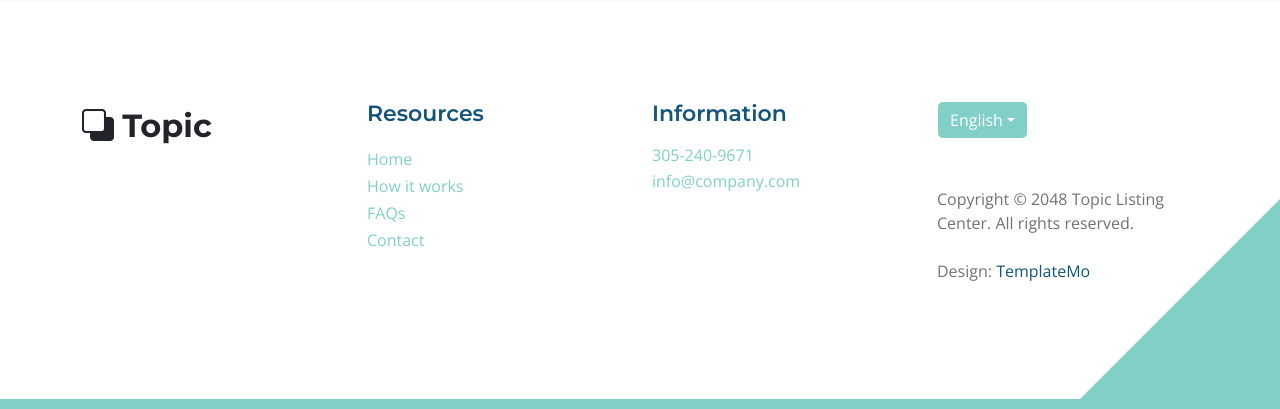
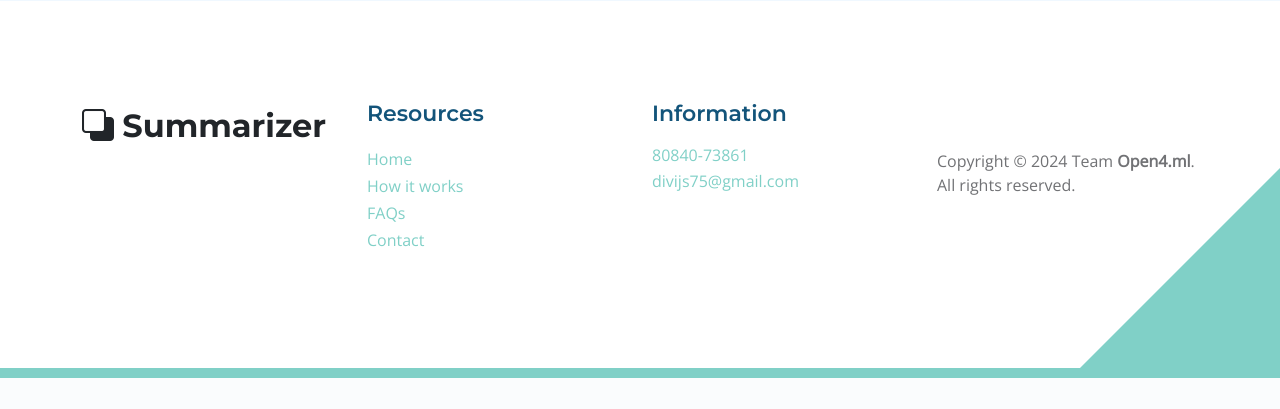
Before and after one commit to Akashsah2003/Summariser, a Flask app: page / in a window 1280 px wide. Shown: the part 3381-3790 px from the top of the page. After the commit the page ends 3759 px from the top, so only its background shows below. Run offline with Flask 3, Linux system fonts and the light colour scheme; parts of the project's set-up code (start-up, migrations or seed data) failed here and were passed over; some libraries are stand-ins or nearby versions.

Commit message:
minor changes

```diff
--- a/templates/index.html
+++ b/templates/index.html
@@ -262,64 +262,56 @@
                         <div class="col-lg-3 col-md-6 col-12 mb-3 mb-lg- mb-md-0 ms-auto">
                             <h4 class="mb-3">Head office</h4>
 
-                            <p>Bay St &amp;, Larkin St, San Francisco, CA 94109, United States</p>
+                            <p>Hall 4, IIIT-Jabalpur, Jabalpur, Madhya Pradesh, India</p>
 
                             <hr>
 
                             <p class="d-flex align-items-center mb-1">
                                 <span class="me-2">Phone</span>
-
-                                <a href="tel: 305-240-9671" class="site-footer-link">
-                                    305-240-9671
+                                <a href="tel: 8084073861" class="site-footer-link">
+                                    80840-73861
                                 </a>
                             </p>
 
                             <p class="d-flex align-items-center">
                                 <span class="me-2">Email</span>
-
-                                <a href="mailto:info@company.com" class="site-footer-link">
-                                    info@company.com
+                                <a href="mailto:divijs75@gmail.com" class="site-footer-link">
+                                    divijs75@gmail.com
                                 </a>
                             </p>
                         </div>
-
-                        <div class="col-lg-3 col-md-6 col-12 mx-auto">
-                            <h4 class="mb-3">Dubai office</h4>
-
-                            <p>Burj Park, Downtown Dubai, United Arab Emirates</p>
-
+                        <div class="col-lg-3 col-md-6 col-12 mb-3 mb-lg- mb-md-0 ms-auto">
+                            <h4 class="mb-3">Incubation office</h4>
+                            <p>IISc Banglore, CV Raman Rd, Bengaluru, India</p>
                             <hr>
 
                             <p class="d-flex align-items-center mb-1">
                                 <span class="me-2">Phone</span>
-
-                                <a href="tel: 110-220-3400" class="site-footer-link">
-                                    110-220-3400
+                                <a href="tel: 8084073861" class="site-footer-link">
+                                    80840-73861
                                 </a>
                             </p>
 
                             <p class="d-flex align-items-center">
                                 <span class="me-2">Email</span>
-
-                                <a href="mailto:info@company.com" class="site-footer-link">
-                                    info@company.com
+                                <a href="mailto:divijs75@gmail.com" class="site-footer-link">
+                                    divijs75@gmail.com
                                 </a>
                             </p>
                         </div>
-
                     </div>
                 </div>
             </section>
         </main>
 
-<footer class="site-footer section-padding">
+        <footer class="site-footer section-padding">
             <div class="container">
                 <div class="row">
 
                     <div class="col-lg-3 col-12 mb-4 pb-2">
                         <a class="navbar-brand mb-2" href="index.html">
                             <i class="bi-back"></i>
-                            <span>Topic</span>
+                            <span>Summarizer</span>
                         </a>
                     </div>
 
@@ -328,19 +320,19 @@
 
                         <ul class="site-footer-links">
                             <li class="site-footer-link-item">
-                                <a href="#" class="site-footer-link">Home</a>
+                                <a href="#section_1" class="site-footer-link">Home</a>
                             </li>
 
                             <li class="site-footer-link-item">
-                                <a href="#" class="site-footer-link">How it works</a>
+                                <a href="#section_3" class="site-footer-link">How it works</a>
                             </li>
 
                             <li class="site-footer-link-item">
-                                <a href="#" class="site-footer-link">FAQs</a>
+                                <a href="#section_4" class="site-footer-link">FAQs</a>
                             </li>
 
                             <li class="site-footer-link-item">
-                                <a href="#" class="site-footer-link">Contact</a>
+                                <a href="#section_5" class="site-footer-link">Contact</a>
                             </li>
                         </ul>
                     </div>
@@ -349,40 +341,26 @@
                         <h6 class="site-footer-title mb-3">Information</h6>
 
                         <p class="text-white d-flex mb-1">
-                            <a href="tel: 305-240-9671" class="site-footer-link">
-                                305-240-9671
+                            <a href="tel: 8084073861" class="site-footer-link">
+                                80840-73861
                             </a>
                         </p>
 
                         <p class="text-white d-flex">
-                            <a href="mailto:info@company.com" class="site-footer-link">
-                                info@company.com
+                            <a href="mailto:divijs75@gmail.com" class="site-footer-link">
+                                divijs75@gmail.com
                             </a>
                         </p>
                     </div>
 
                     <div class="col-lg-3 col-md-4 col-12 mt-4 mt-lg-0 ms-auto">
-                        <div class="dropdown">
-                            <button class="btn btn-secondary dropdown-toggle" type="button" data-bs-toggle="dropdown" aria-expanded="false">
-                            English</button>
-
-                            <ul class="dropdown-menu">
-                                <li><button class="dropdown-item" type="button">Thai</button></li>
-
-                                <li><button class="dropdown-item" type="button">Myanmar</button></li>
-
-                                <li><button class="dropdown-item" type="button">Arabic</button></li>
-                            </ul>
-                        </div>
-
-                        <p class="copyright-text mt-lg-5 mt-4">Copyright © 2048 Topic Listing Center. All rights reserved.
-                        <br><br>Design: <a rel="nofollow" href="https://templatemo.com" target="_blank">TemplateMo</a></p>
-
+                        <p class="copyright-text mt-lg-5 mt-4">Copyright © 2024 Team <strong>Open4.ml</strong>. All rights reserved.
                     </div>
 
                 </div>
             </div>
         </footer>
+
         <script src="{{ url_for('static', filename='js/jquery.min.js') }}"></script>
         <script src="{{ url_for('static', filename='js/bootstrap.bundle.min.js') }}"></script>
         <script src="{{ url_for('static', filename='js/jquery.sticky.js') }}"></script>
```
